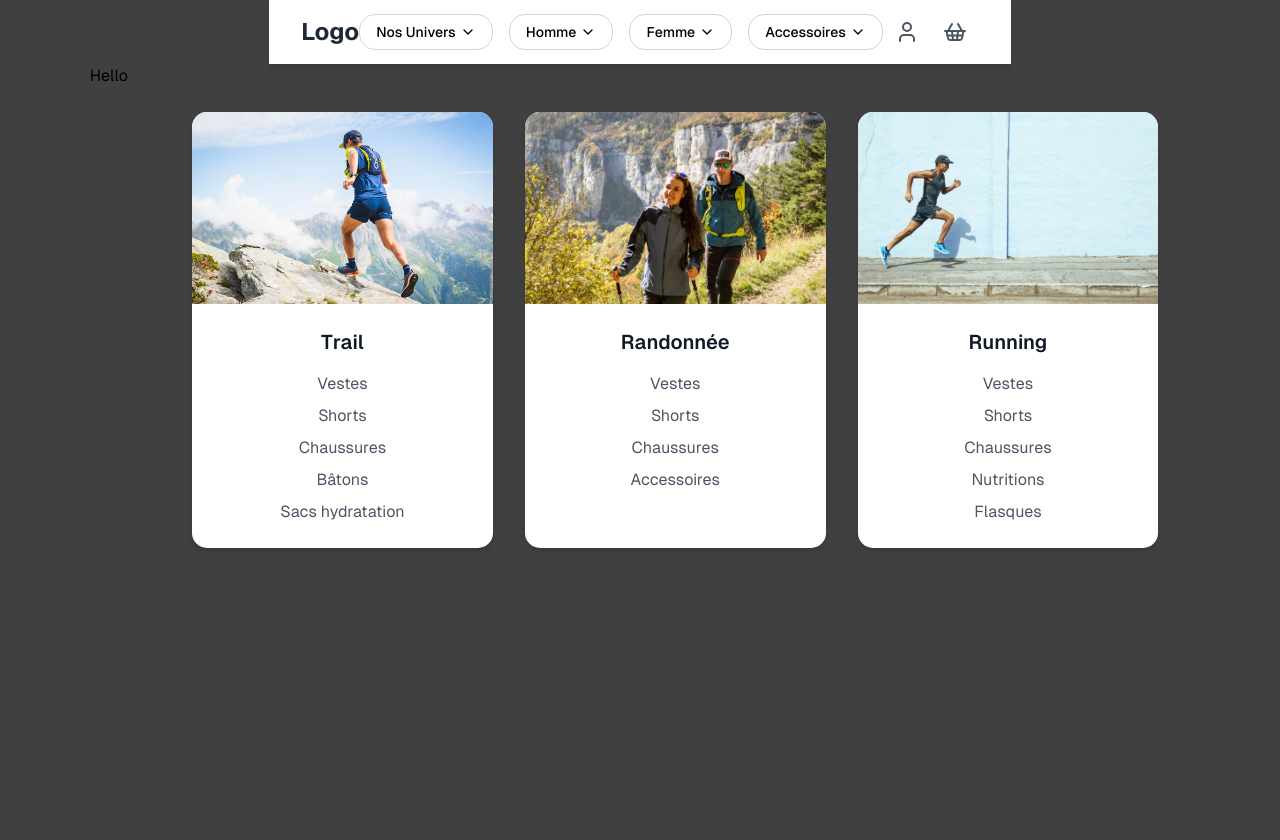
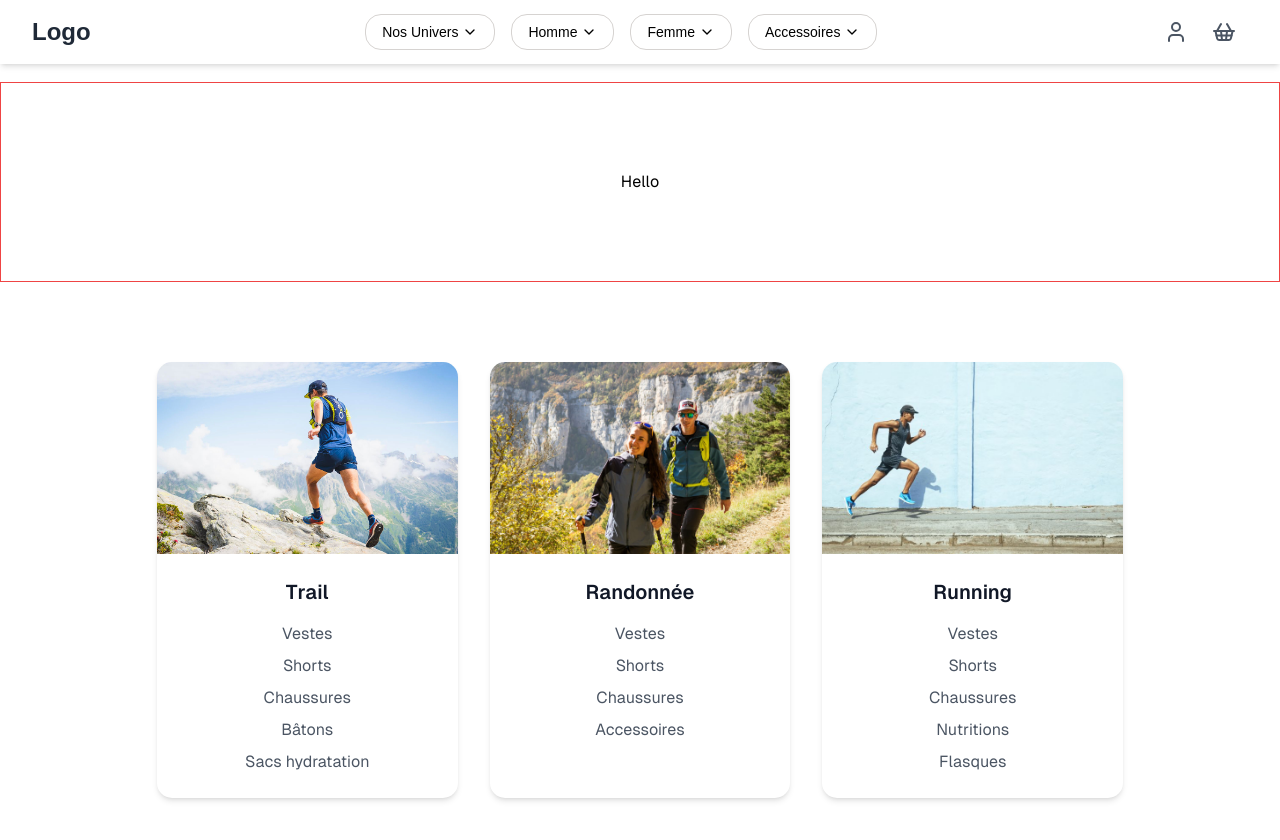
Before and after one commit to Valtkf/outventures, a Next.js app: page / in a window 1280 px wide. Shown: the top 840 px of the page. Before the commit the page ends 800 px from the top, so only its background shows below. Built offline with nearby package versions, Linux system fonts and the light colour scheme.

Commit message:
F1: Add some routes and move Navbar component from page.tsx to layout.tsx

```diff
--- /dev/null
+++ b/src/app/category/page.tsx
@@ -0,0 +1,7 @@
+export default function CategoryPage() {
+  return (
+    <div className="bg-white">
+      <h1>Produits dans la catégorie</h1>
+    </div>
+  );
+}
--- a/src/app/globals.css
+++ b/src/app/globals.css
@@ -4,7 +4,7 @@
 
 body {
   font-family: Arial, Helvetica, sans-serif;
-  background-color: #404040;
+  background-color: white;
 }
 
 @layer base {
--- a/src/app/layout.tsx
+++ b/src/app/layout.tsx
@@ -1,6 +1,7 @@
 import type { Metadata } from "next";
 import localFont from "next/font/local";
 import "./globals.css";
+import Navbar from "@/components/navbar/Navbar";
 
 const geistSans = localFont({
   src: "./fonts/GeistVF.woff",
@@ -28,6 +29,7 @@ export default function RootLayout({
       <body
         className={`${geistSans.variable} ${geistMono.variable} antialiased`}
       >
+        <Navbar />
         {children}
       </body>
     </html>
--- /dev/null
+++ b/src/app/login/page.tsx
@@ -0,0 +1,5 @@
+import React from "react";
+
+export default function LoginPage() {
+  return <div>LoginPage</div>;
+}
--- a/src/app/page.tsx
+++ b/src/app/page.tsx
@@ -1,17 +1,16 @@
 import ProductCards from "@/components/cards/ProductCards";
-import Navbar from "@/components/navbar/Navbar";
 
 export default function Home() {
   return (
-    <div className=" items-center justify-items-center min-h-screen p-0 font-[family-name:var(--font-geist-sans)]">
-      <header>
-        <Navbar />
-      </header>
-      <main className="flex justify-center gap-8 row-start-2 items-center sm:items-start">
-        <h1>Hello</h1>
-        <ProductCards />
+    <div className="flex flex-col items-center justify-center min-h-screen p-0 font-[family-name:var(--font-geist-sans)]">
+      <main className="flex flex-col gap-8 items-center justify-center w-full">
+        <div className="w-full border border-red-500 h-[200px] flex justify-center items-center">
+          <h1>Hello</h1>
+        </div>
+        <div className="w-full flex justify-center">
+          <ProductCards />
+        </div>
       </main>
-      <footer className="row-start-3 flex gap-6 flex-wrap items-center justify-center"></footer>
     </div>
   );
 }
--- a/src/components/cards/ProductCards.tsx
+++ b/src/components/cards/ProductCards.tsx
@@ -38,7 +38,7 @@ export default function ProductCards() {
               />
               <div className="text-center p-6">
                 <Link
-                  href={`/category/${category.title.toLowerCase()}`}
+                  href="/category"
                   className="text-xl font-semibold text-gray-900 hover:text-gray-700 transition-colors duration-300"
                 >
                   {category.title}
--- a/src/components/ui/dropdown-menu.tsx
+++ b/src/components/ui/dropdown-menu.tsx
@@ -69,7 +69,7 @@ const DropdownMenuContent = React.forwardRef<
       ref={ref}
       sideOffset={sideOffset}
       className={cn(
-        "mt-2 z-50 min-w-[8rem] overflow-hidden rounded-[10px] border bg-popover p-1 text-popover-foreground shadow-md bg-white",
+        " z-50 min-w-[8rem] overflow-hidden rounded-[10px] text-popover-foreground shadow-md bg-white",
         "data-[state=open]:animate-in data-[state=closed]:animate-out data-[state=closed]:fade-out-0 data-[state=open]:fade-in-0 data-[state=closed]:zoom-out-95 data-[state=open]:zoom-in-95 data-[side=bottom]:slide-in-from-top-2 data-[side=left]:slide-in-from-right-2 data-[side=right]:slide-in-from-left-2 data-[side=top]:slide-in-from-bottom-2",
         className
       )}
```
